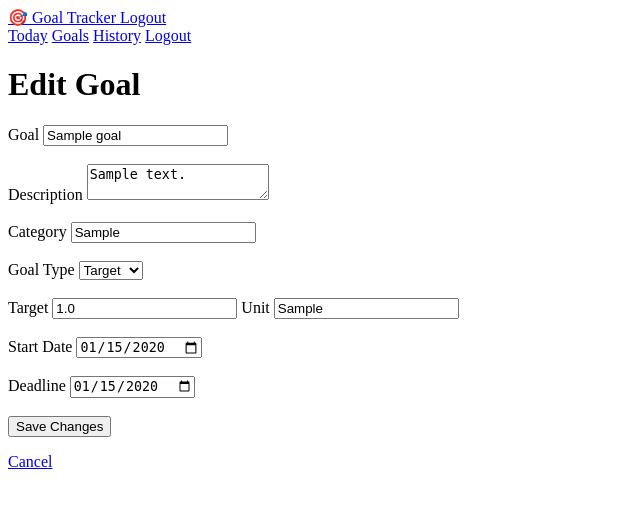
After one commit to giri-can-do/giri-goal-tracker, a Flask app: page /goals/1/edit in a window 1280 px wide. The commit adds this page. Shown: the top 508 px of the page, without its empty margins (0-640 px from the left). Run offline with Flask 3, Linux system fonts and the light colour scheme; a user stored in the database is signed in; tables that the repository leaves empty hold one stand-in row (values such as "Sample post").

Commit message:
Add goal editing and historical progress tracking

```diff
--- a/app/__init__.py
+++ b/app/__init__.py
@@ -25,9 +25,11 @@ def create_app():
     from app.auth import auth_bp
     from app.today import today_bp
     from app.goals import goals_bp
+    from app.history import history_bp
 
     app.register_blueprint(auth_bp)
     app.register_blueprint(today_bp)
     app.register_blueprint(goals_bp)
+    app.register_blueprint(history_bp)
 
     return app
--- a/app/goals.py
+++ b/app/goals.py
@@ -178,3 +178,76 @@ def create_activity(goal_id):
         "goals/create_activity.html",
         goal=goal
     )
+
+@goals_bp.route("/<int:goal_id>/edit", methods=["GET", "POST"])
+@login_required
+def edit(goal_id):
+    goal = Goal.query.filter_by(
+        id=goal_id,
+        user_id=current_user.id
+    ).first_or_404()
+
+    if request.method == "POST":
+        title = request.form.get("title", "").strip()
+        description = request.form.get("description", "").strip()
+        category = request.form.get("category", "").strip()
+        goal_type = request.form.get("goal_type", "").strip()
+
+        target_value_raw = request.form.get("target_value", "").strip()
+        unit = request.form.get("unit", "").strip()
+
+        start_date_raw = request.form.get("start_date", "").strip()
+        deadline_raw = request.form.get("deadline", "").strip()
+
+        if not title or not goal_type or not start_date_raw:
+            flash(
+                "Title, goal type and start date are required.",
+                "danger"
+            )
+            return render_template("goals/edit.html", goal=goal)
+
+        try:
+            target_value = (
+                float(target_value_raw)
+                if target_value_raw
+                else None
+            )
+
+            start_date = date.fromisoformat(start_date_raw)
+
+            deadline = (
+                date.fromisoformat(deadline_raw)
+                if deadline_raw
+                else None
+            )
+
+        except ValueError:
+            flash(
+                "Please check the target value and dates.",
+                "danger"
+            )
+            return render_template("goals/edit.html", goal=goal)
+
+        if deadline and deadline < start_date:
+            flash(
+                "Deadline cannot be earlier than the start date.",
+                "danger"
+            )
+            return render_template("goals/edit.html", goal=goal)
+
+        goal.title = title
+        goal.description = description or None
+        goal.category = category or None
+        goal.goal_type = goal_type
+        goal.target_value = target_value
+        goal.unit = unit or None
+        goal.start_date = start_date
+        goal.deadline = deadline
+
+        db.session.commit()
+
+        flash("Goal updated successfully.", "success")
+
+        return redirect(url_for("goals.index"))
+
+    return render_template("goals/edit.html", goal=goal)
--- a/app/templates/base.html
+++ b/app/templates/base.html
@@ -28,8 +28,9 @@
 
 	{% if current_user.is_authenticated %}
 	    <a href="{{ url_for('today.index') }}">Today</a>
-	    <a href="{{ url_for('goals.index') }}">Goals</a>
-	    <a href="{{ url_for('auth.logout') }}">Logout</a>
+        <a href="{{ url_for('goals.index') }}">Goals</a>
+        <a href="{{ url_for('history.index') }}">History</a>
+        <a href="{{ url_for('auth.logout') }}">Logout</a>
 	{% endif %}
 
 
--- /dev/null
+++ b/app/templates/goals/edit.html
@@ -0,0 +1,104 @@
+{% extends "base.html" %}
+
+{% block title %}Edit Goal | Goal Tracker{% endblock %}
+
+{% block content %}
+
+<h1>Edit Goal</h1>
+
+<form method="POST">
+
+    <label>Goal</label>
+    <input
+        type="text"
+        name="title"
+        value="{{ goal.title }}"
+        required
+    >
+
+    <br><br>
+
+    <label>Description</label>
+    <textarea name="description">{{ goal.description or "" }}</textarea>
+
+    <br><br>
+
+    <label>Category</label>
+    <input
+        type="text"
+        name="category"
+        value="{{ goal.category or '' }}"
+    >
+
+    <br><br>
+
+    <label>Goal Type</label>
+    <select name="goal_type" required>
+        <option value="target"
+            {% if goal.goal_type == "target" %}selected{% endif %}>
+            Target
+        </option>
+
+        <option value="habit"
+            {% if goal.goal_type == "habit" %}selected{% endif %}>
+            Habit
+        </option>
+
+        <option value="project"
+            {% if goal.goal_type == "project" %}selected{% endif %}>
+            Project
+        </option>
+    </select>
+
+    <br><br>
+
+    <label>Target</label>
+    <input
+        type="number"
+        name="target_value"
+        step="any"
+        min="0"
+        value="{{ goal.target_value if goal.target_value is not none else '' }}"
+    >
+
+    <label>Unit</label>
+    <input
+        type="text"
+        name="unit"
+        value="{{ goal.unit or '' }}"
+    >
+
+    <br><br>
+
+    <label>Start Date</label>
+    <input
+        type="date"
+        name="start_date"
+        value="{{ goal.start_date.isoformat() }}"
+        required
+    >
+
+    <br><br>
+
+    <label>Deadline</label>
+    <input
+        type="date"
+        name="deadline"
+        value="{{ goal.deadline.isoformat() if goal.deadline else '' }}"
+    >
+
+    <br><br>
+
+    <button type="submit">
+        Save Changes
+    </button>
+
+</form>
+
+<p>
+    <a href="{{ url_for('goals.index') }}">
+        Cancel
+    </a>
+</p>
+
+{% endblock %}
--- a/app/templates/goals/index.html
+++ b/app/templates/goals/index.html
@@ -39,6 +39,12 @@
             <p>Deadline: {{ goal.deadline }}</p>
         {% endif %}
 
+        <p>
+            <a href="{{ url_for('goals.edit', goal_id=goal.id) }}">
+                Edit Goal
+            </a>
+        </p>
+
         <h3>Activities</h3>
 
         {% if goal.activities %}
```
Also changed, not shown: app/history.py (+184 -0 lines), app/templates/history/index.html (added, +132 -0 lines). Lines whose indentation alone changed are shown as unchanged.
